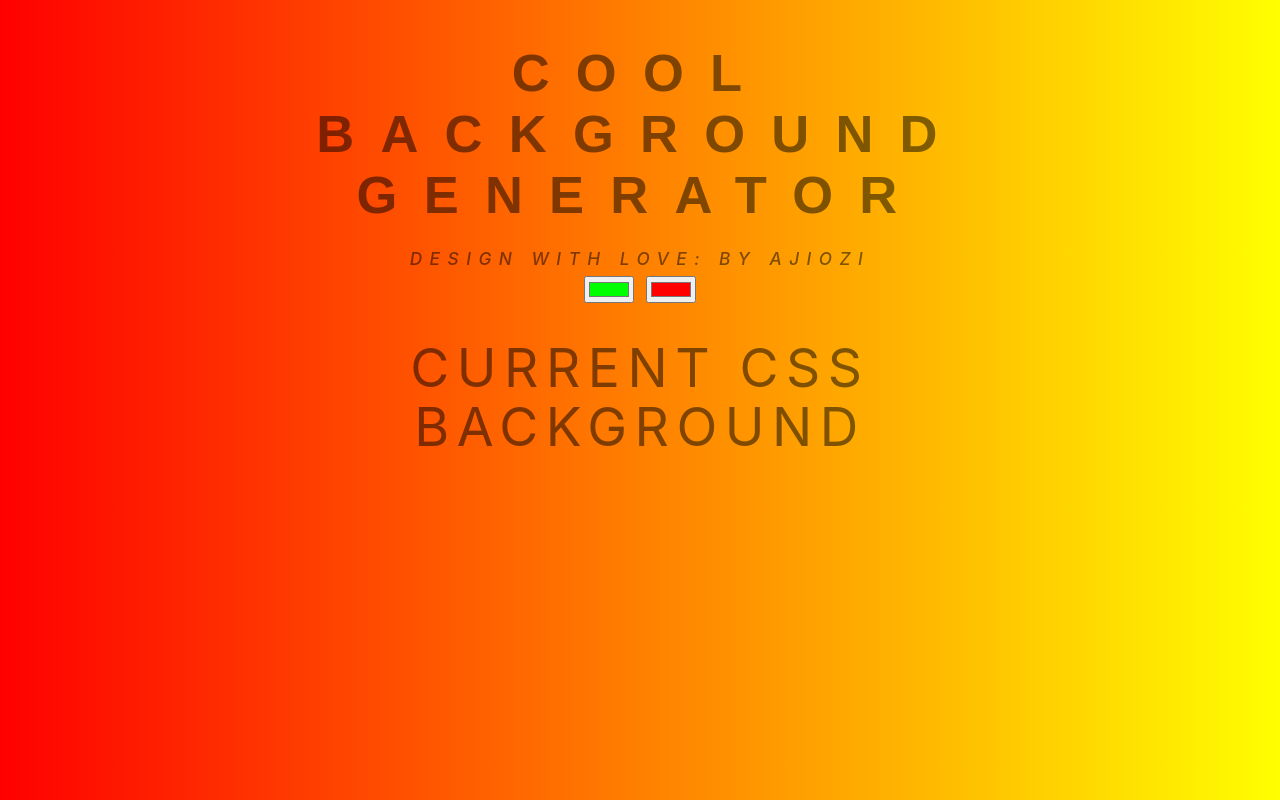
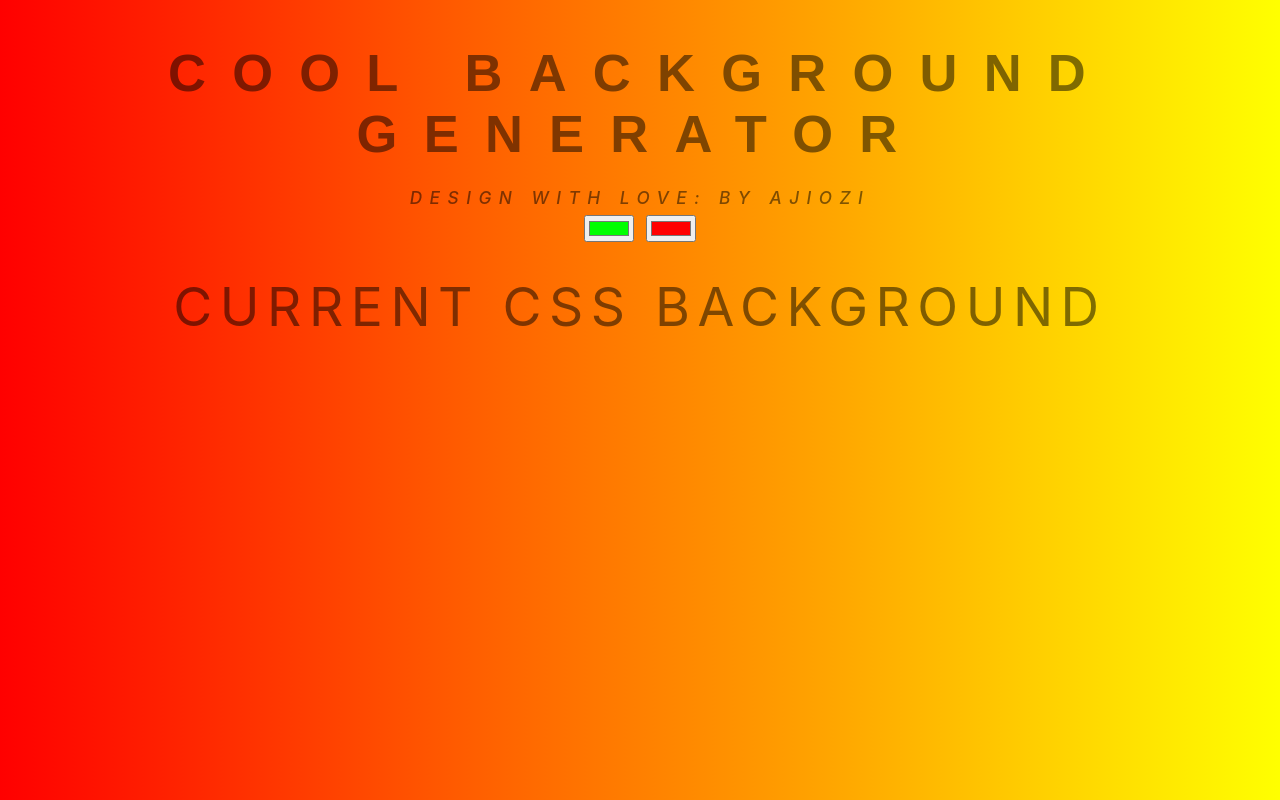
Before and after one commit to Ajioz/Background-generator, a plain HTML site: page index.html in a window 1280 px wide. Drawn offline with nearby package versions, Linux system fonts and the light colour scheme.

Commit message:
Modifying th Concept

```diff
--- a/index.html
+++ b/index.html
@@ -13,7 +13,7 @@
     <link rel="stylesheet" type="text/css" href="newstyle.css">
 </head>
 
-<body class="container">
+<body>
     <div id="gradient">
 	    <h1>Cool Background Generator</h1>
 	    <h6><cite><strong>Design With Love: By Ajiozi</strong></cite></h6>
```
